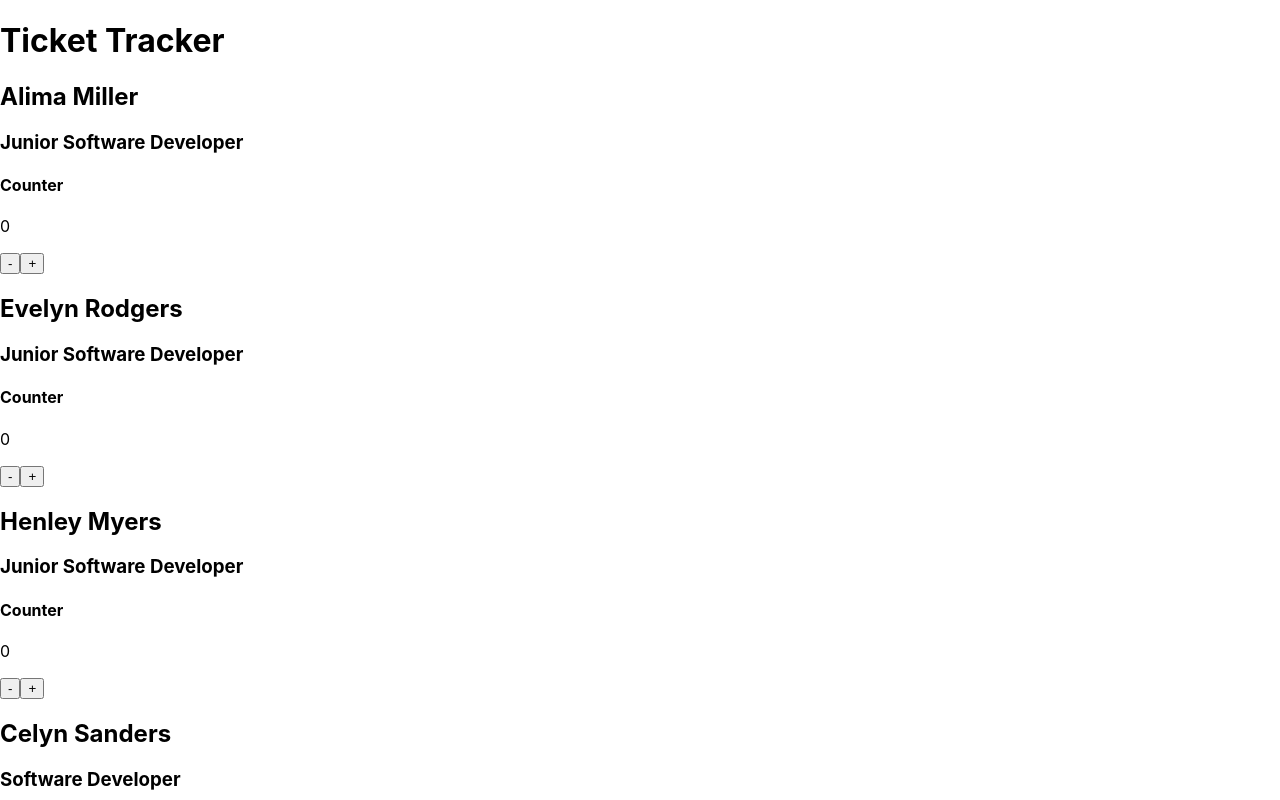
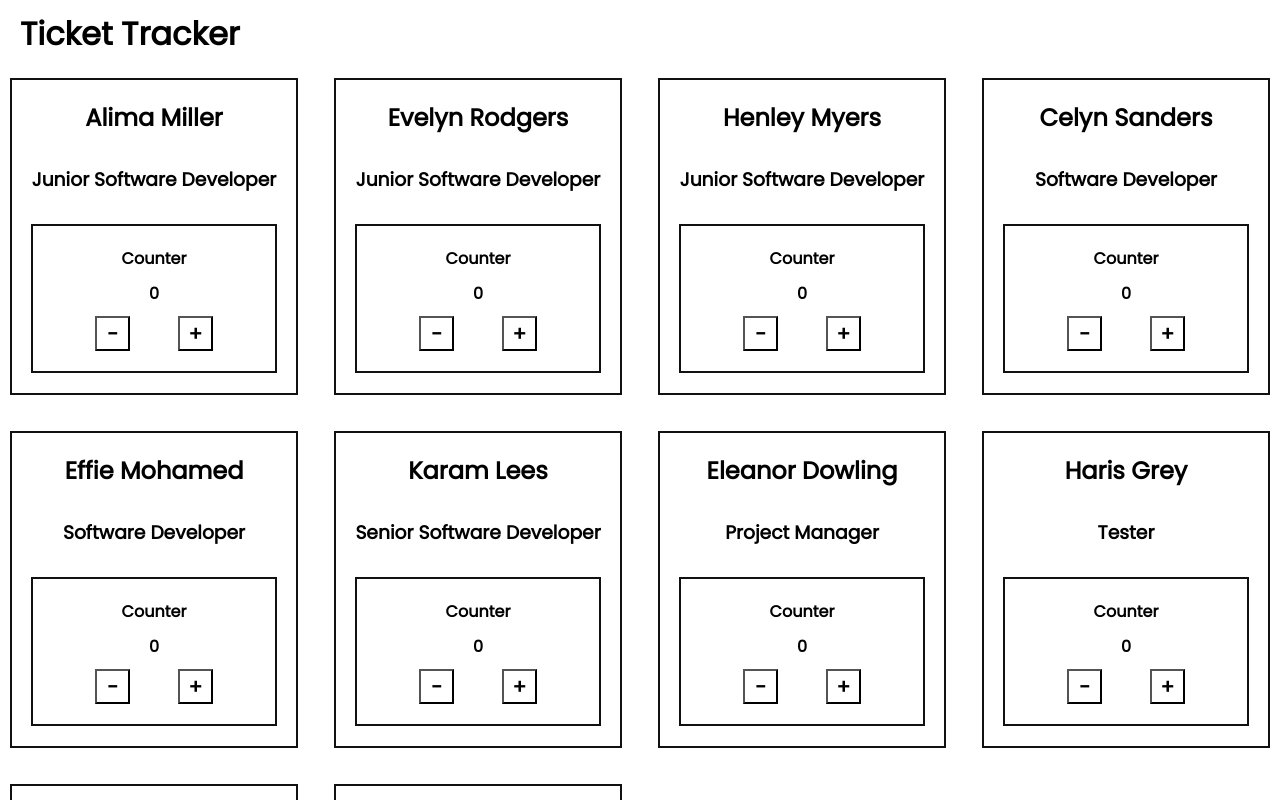
Before and after one commit to garyinlam/ticket-tracker, a React (Create React App) app: page / in a window 1280 px wide. Shown: the top 800 px of the page. Built offline with nearby package versions, Linux system fonts and the light colour scheme.

Commit message:
basic styling

```diff
--- a/src/App.scss
+++ b/src/App.scss
@@ -0,0 +1 @@
+@use "./assets/sass/base";
--- /dev/null
+++ b/src/assets/sass/_base.scss
@@ -0,0 +1,7 @@
+@use "./variables" as *;
+
+* {
+  font-family: $font-default;
+  margin: 0;
+  padding: 0;
+}
--- a/src/assets/sass/_variables.scss
+++ b/src/assets/sass/_variables.scss
@@ -0,0 +1,8 @@
+@import url('https://fonts.googleapis.com/css2?family=Poppins&display=swap');
+
+$color-clicked: #bbbbbb;
+$color-black: #111111;
+
+$border-default: 2px solid $color-black;
+
+$font-default: 'Poppins',Century Gothic,CenturyGothic,AppleGothic,sans-serif;
--- a/src/components/Button/Button.scss
+++ b/src/components/Button/Button.scss
@@ -0,0 +1,12 @@
+@use "../../assets/sass/variables" as *;
+
+.button {
+  font-size: 20px;
+  font-weight: bold;
+  background-color: transparent;
+  width: 35px;
+  aspect-ratio: 1/1;
+  &:active {
+    background-color: $color-clicked;
+  }
+}
--- a/src/components/ButtonContainer/ButtonContainer.scss
+++ b/src/components/ButtonContainer/ButtonContainer.scss
@@ -0,0 +1,5 @@
+.button-container {
+  display: flex;
+  width: 100%;
+  justify-content: space-evenly;
+}
--- a/src/components/CardContainer/CardContainer.jsx
+++ b/src/components/CardContainer/CardContainer.jsx
@@ -4,11 +4,12 @@ import EmployeeCard from '../EmployeeCard/EmployeeCard'
 
 const CardContainer = (props) => {
   const {teamArr} = props;
+  const teamJSX = teamArr.map((member) => {
+    return <EmployeeCard key={member.id} name={member.name} role={member.role} />
+  })
   return (
-    <div>
-      {teamArr.map((member) => {
-        return <EmployeeCard key={member.id} name={member.name} role={member.role} />
-      })}
+    <div className='card-container'>
+      {teamJSX}
     </div>
   )
 }
--- a/src/components/CardContainer/CardContainer.scss
+++ b/src/components/CardContainer/CardContainer.scss
@@ -0,0 +1,5 @@
+.card-container {
+  display: grid;
+  grid-template-columns: repeat(auto-fit, minmax(250px, 1fr));
+  gap: 1rem;
+}
--- a/src/components/Counter/Counter.scss
+++ b/src/components/Counter/Counter.scss
@@ -0,0 +1,20 @@
+@use "../../assets/sass/variables" as *;
+
+
+.counter {
+  display: flex;
+  flex-direction: column;
+  align-items: center;
+  width: 90%;
+  box-sizing: border-box;
+  border: $border-default;
+  padding: 15px;
+  margin: 15px 5px;
+
+  &__tracker {
+    font-weight: bold;
+  }
+  > * {
+    margin: 5px 0;
+  }
+}
--- a/src/components/EmployeeCard/EmployeeCard.jsx
+++ b/src/components/EmployeeCard/EmployeeCard.jsx
@@ -1,10 +1,11 @@
-import React from 'react'
+import React, { useState } from 'react'
 import "./EmployeeCard.scss"
 import Counter from '../Counter/Counter'
 
 
 const EmployeeCard = (props) => {
   const {name, role} = props
+
   return (
     <div className='card'>
       <h2 className='card__name'>{name}</h2>
--- a/src/components/EmployeeCard/EmployeeCard.scss
+++ b/src/components/EmployeeCard/EmployeeCard.scss
@@ -0,0 +1,20 @@
+@use "../../assets/sass/variables" as *;
+
+
+.card {
+  display: flex;
+  flex-direction: column;
+  align-items: center;
+  justify-content: space-between;
+  border: $border-default;
+  margin: 10px;
+  padding: 5px;
+
+  > * {
+    margin: 15px 0;
+  }
+
+  &__role {
+    text-align: center;
+  }
+}
--- a/src/components/Header/Header.jsx
+++ b/src/components/Header/Header.jsx
@@ -3,7 +3,9 @@ import "./Header.scss"
 
 const Header = () => {
   return (
-    <h1>Ticket Tracker</h1>
+    <header className='header'>
+      <h1 className='header__title'>Ticket Tracker</h1>
+    </header>
   )
 }
 
--- a/src/components/Header/Header.scss
+++ b/src/components/Header/Header.scss
@@ -0,0 +1,6 @@
+.header {
+  margin: 10px 0;
+  &__title {
+    margin-left: 20px;
+  }
+}
```
